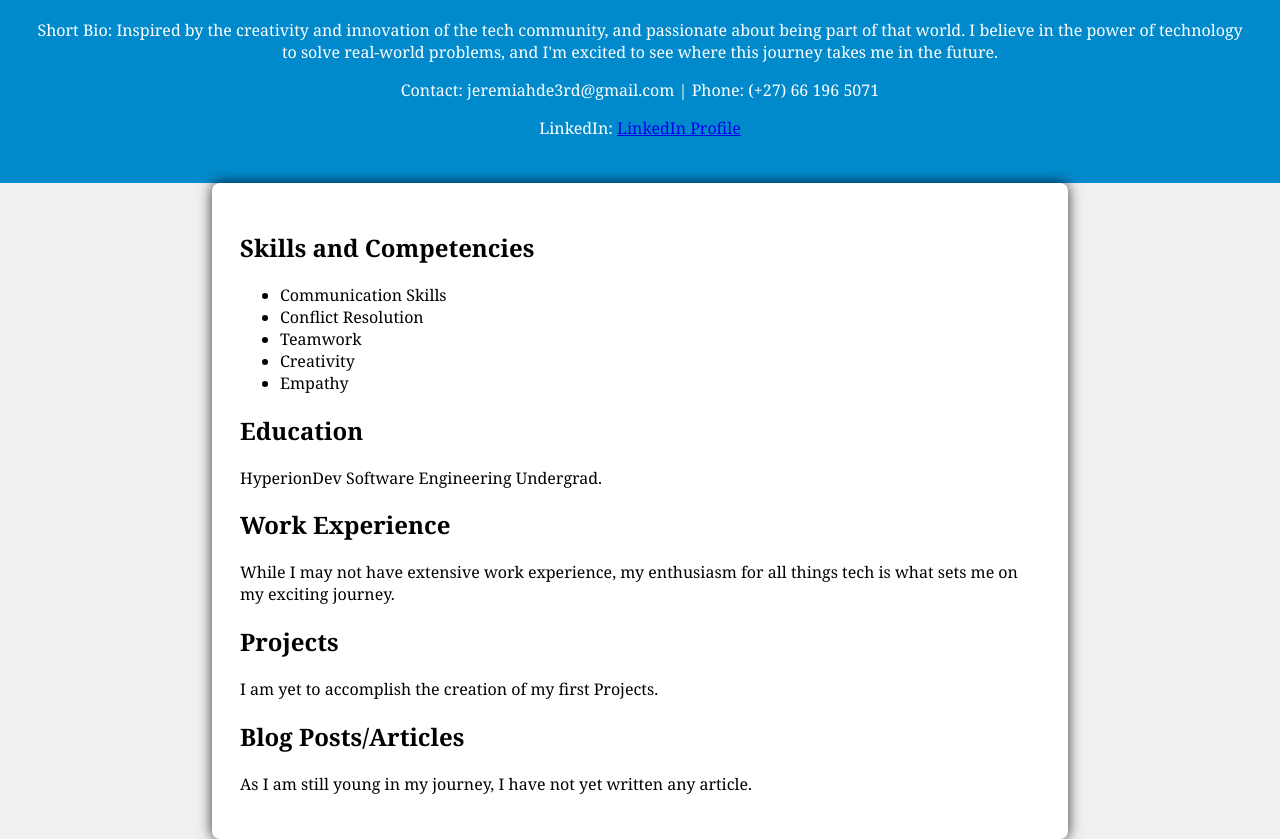
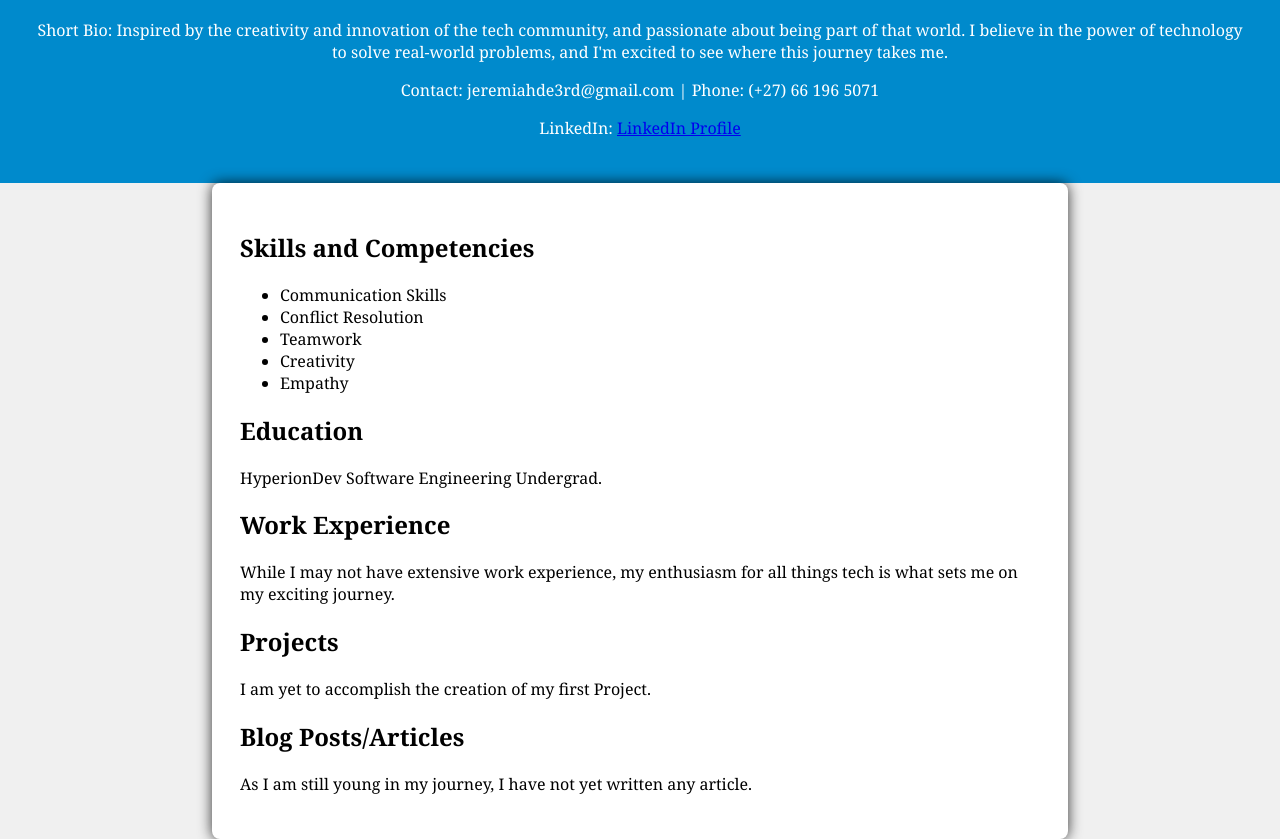
Before and after one commit to 3l-jay/test-app, a plain HTML site: page index.html in a window 1280 px wide. Shown: the part 95-934 px from the top of the page. Drawn offline with Linux system fonts and the light colour scheme.

Commit message:
Update index.html
made changes to grammar and diction.

```diff
--- a/index.html
+++ b/index.html
@@ -29,7 +29,7 @@
     <header>
         <h1>Lesedi J. Rametsi</h1>
         <p>Short Bio: Inspired by the creativity and innovation of the tech community, and passionate about being part of that world.
-          I believe in the power of technology to solve real-world problems, and I'm excited to see where this journey takes me in the future.</p>
+          I believe in the power of technology to solve real-world problems, and I'm excited to see where this journey takes me.</p>
         <p>Contact: jeremiahde3rd@gmail.com | Phone: (+27) 66 196 5071</p>
         <p>LinkedIn: <a href="https://www.linkedin.com/in/lesedi-j-rametsi/">LinkedIn Profile</a></p>
     </header>
@@ -54,7 +54,7 @@
         <!-- this describes my shallow work experience related to this field. -->
 
         <h2>Projects</h2>
-        <p>I am yet to accomplish the creation of my first Projects.</p>
+        <p>I am yet to accomplish the creation of my first Project.</p>
         <!-- the above would details my project, which I am yet to create. -->
 
         <h2>Blog Posts/Articles</h2>
```
